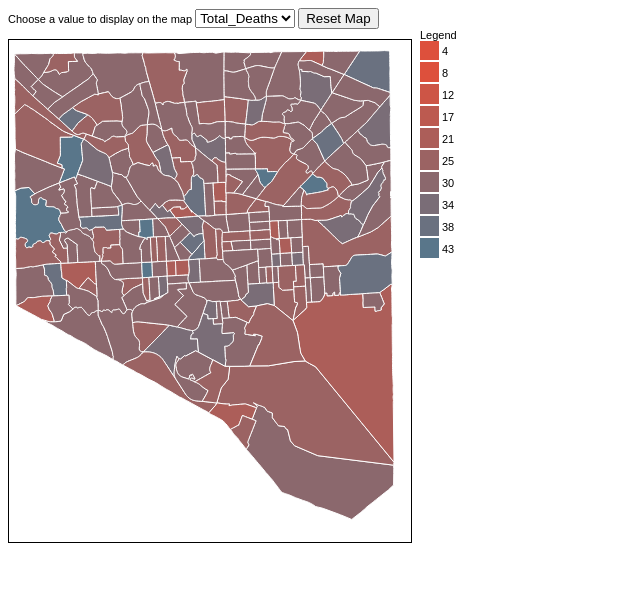
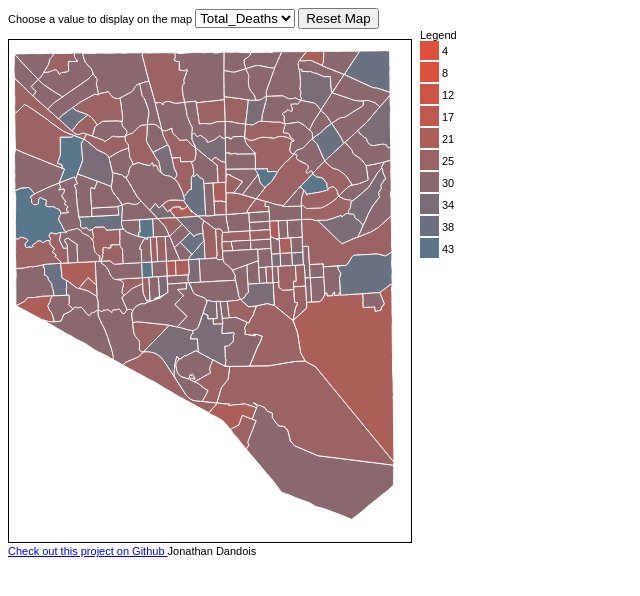
Before and after one commit to jondandois/d3-maps-and-stuff, a plain HTML site: page index.html in a window 1280 px wide. Shown: the whole page, without its empty margins (0-640 px from the left). Drawn offline with Linux system fonts and the light colour scheme.

Commit message:
adding link to repo

```diff
--- a/index.html
+++ b/index.html
@@ -25,6 +25,9 @@
       </div>
     </div>
   </div>
+  <div>
+    <a href="https://github.com/jondandois/d3-maps-and-stuff">Check out this project on Github </a> Jonathan Dandois
+  </div>
     <script type="text/javascript" src="js/initialize.js"></script>
     <script type="text/javascript" src="js/utils.js"></script>
     <script type="text/javascript" src="js/map.js"></script>
```
